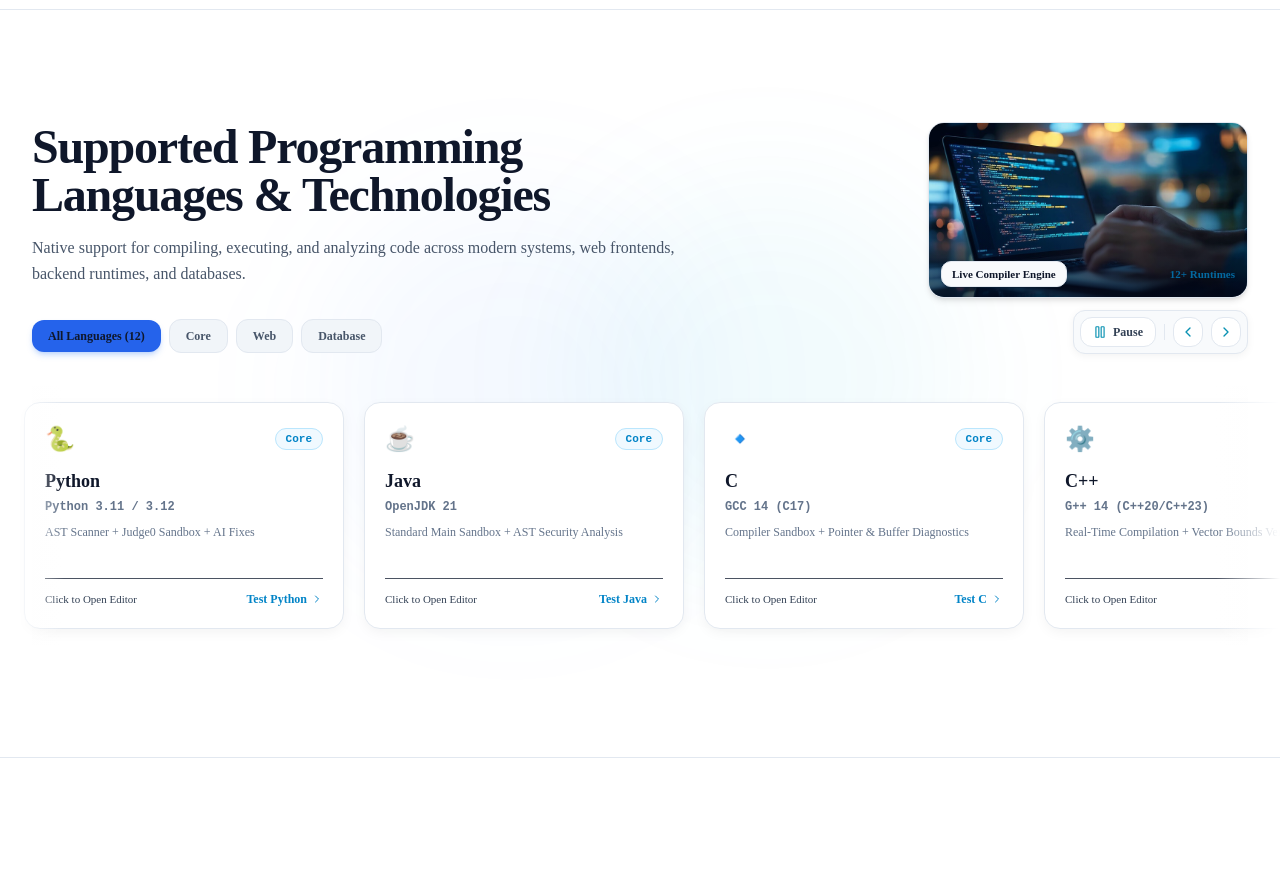
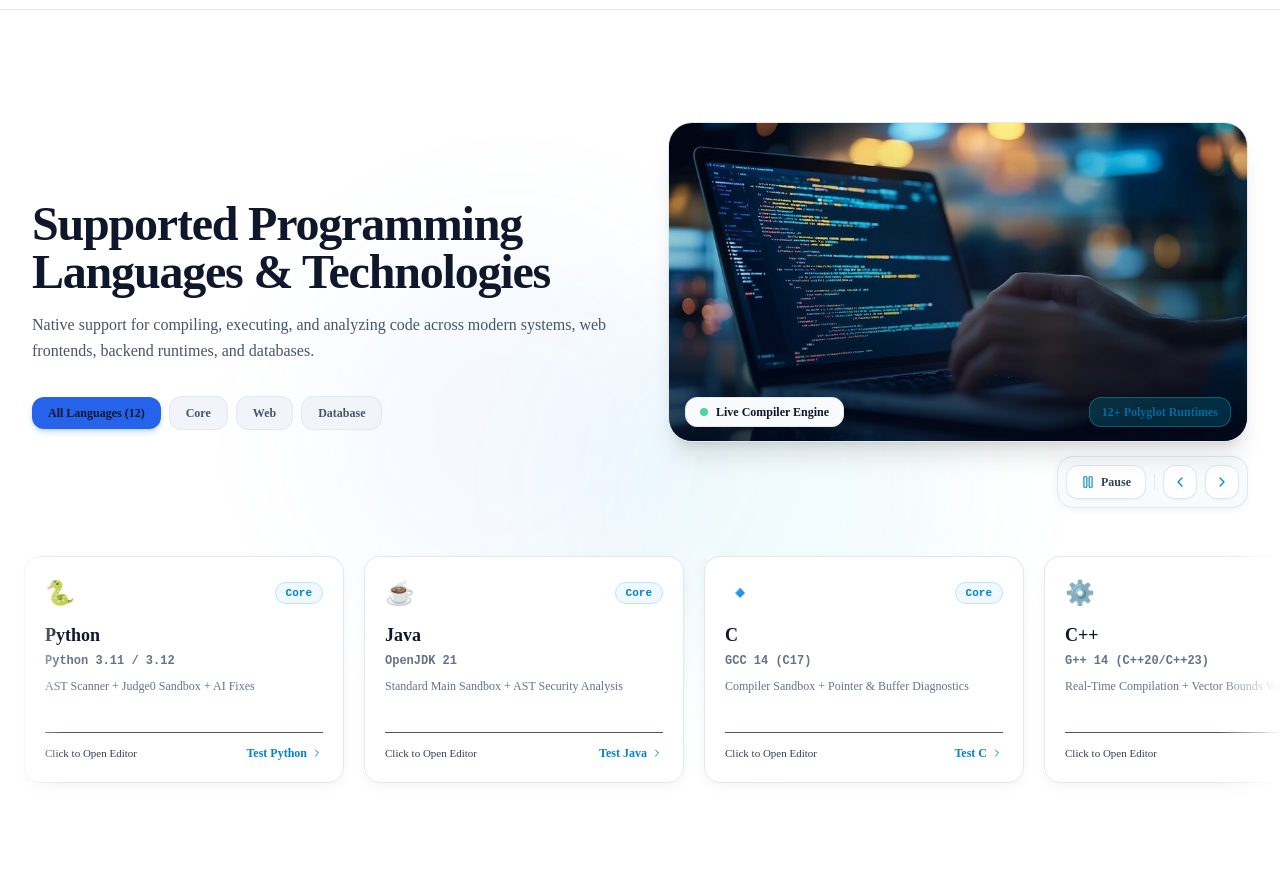
Before and after one commit to ProjectForgeR/Tanuja-project-Code-gaurdian, a React (Vite) app in the folder frontend/: page / in a window 1280 px wide. Shown: the part 1500-2374 px from the top of the page. Built offline with nearby package versions, Linux system fonts and the light colour scheme.

Commit message:
feat(ui): enlarge right-side preview image in Supported Languages section

```diff
--- a/frontend/src/pages/LandingPage.tsx
+++ b/frontend/src/pages/LandingPage.tsx
@@ -894,32 +894,35 @@ export const LandingPage: React.FC = () => {
               </div>
             </div>
 
-            {/* Right Side Corner: Inset Image + Carousel Controls */}
-            <div className="flex flex-col sm:flex-row lg:flex-col items-start lg:items-end gap-3 shrink-0">
-              {/* Inset Image Card */}
-              <div className="group relative overflow-hidden rounded-2xl border border-slate-200 dark:border-slate-800 bg-slate-100 dark:bg-slate-900 shadow-md hover:shadow-xl transition-all duration-300 w-72 sm:w-80 h-36 sm:h-44">
+            {/* Right Side Corner: Large Inset Image + Carousel Controls */}
+            <div className="flex flex-col items-start lg:items-end gap-3.5 shrink-0 w-full lg:w-auto">
+              {/* Large Inset Image Card */}
+              <div className="group relative overflow-hidden rounded-3xl border border-slate-200 dark:border-slate-800 bg-slate-100 dark:bg-slate-900 shadow-xl hover:shadow-2xl transition-all duration-500 w-full sm:w-[460px] md:w-[500px] lg:w-[520px] xl:w-[580px] h-60 sm:h-72 md:h-80">
                 <img
                   src="/languages-preview.jpg"
                   alt="Code execution and compiler diagnostics preview"
-                  className="w-full h-full object-cover object-center group-hover:scale-105 transition-transform duration-500"
+                  className="w-full h-full object-cover object-center group-hover:scale-105 transition-transform duration-700"
                 />
-                <div className="pointer-events-none absolute inset-0 bg-gradient-to-t from-slate-950/70 via-transparent to-transparent" />
-                <div className="absolute bottom-2.5 left-3 right-3 flex items-center justify-between text-[11px] font-semibold text-white">
-                  <span className="bg-slate-900/80 backdrop-blur-md px-2.5 py-1 rounded-md border border-white/10 shadow-sm">
+                <div className="pointer-events-none absolute inset-0 bg-gradient-to-t from-slate-950/80 via-slate-950/20 to-transparent" />
+                <div className="absolute bottom-3.5 left-4 right-4 flex items-center justify-between text-xs font-semibold text-white">
+                  <span className="bg-slate-900/85 backdrop-blur-md px-3.5 py-1.5 rounded-xl border border-white/15 shadow-lg flex items-center gap-2">
+                    <span className="h-2 w-2 rounded-full bg-emerald-400 animate-pulse" />
                     Live Compiler Engine
                   </span>
-                  <span className="text-cyan-300 drop-shadow">12+ Runtimes</span>
+                  <span className="bg-cyan-500/20 border border-cyan-400/30 text-cyan-300 backdrop-blur-md px-3 py-1.5 rounded-xl drop-shadow">
+                    12+ Polyglot Runtimes
+                  </span>
                 </div>
               </div>
 
               {/* Carousel Controls (Pause/Play, Left Arrow, Right Arrow) */}
-              <div className="carousel-controls-box flex items-center gap-2 bg-slate-100 dark:bg-slate-900 border border-slate-200 dark:border-slate-800 p-1.5 rounded-xl shadow-sm">
+              <div className="carousel-controls-box flex items-center gap-2 bg-slate-100 dark:bg-slate-900 border border-slate-200 dark:border-slate-800 p-2 rounded-2xl shadow-sm">
                 <button
                   type="button"
                   onClick={togglePlayPause}
                   aria-label={isPlaying ? 'Pause automatic scrolling' : 'Resume automatic scrolling'}
                   title={isPlaying ? 'Pause' : 'Play'}
-                  className="flex items-center gap-1.5 px-3 py-1.5 rounded-lg text-xs font-semibold text-slate-700 dark:text-slate-200 hover:text-cyan-600 dark:hover:text-cyan-400 bg-white dark:bg-slate-800 hover:bg-slate-50 dark:hover:bg-slate-700 border border-slate-200 dark:border-slate-700 transition cursor-pointer"
+                  className="flex items-center gap-1.5 px-3.5 py-2 rounded-xl text-xs font-semibold text-slate-700 dark:text-slate-200 hover:text-cyan-600 dark:hover:text-cyan-400 bg-white dark:bg-slate-800 hover:bg-slate-50 dark:hover:bg-slate-700 border border-slate-200 dark:border-slate-700 transition cursor-pointer shadow-sm"
                 >
                   {isPlaying ? (
                     <>
@@ -941,7 +944,7 @@ export const LandingPage: React.FC = () => {
                   onClick={handleScrollLeft}
                   aria-label="Scroll carousel to the left"
                   title="Scroll Left"
-                  className="p-1.5 rounded-lg text-slate-700 dark:text-slate-200 hover:text-cyan-600 dark:hover:text-cyan-400 bg-white dark:bg-slate-800 hover:bg-slate-50 dark:hover:bg-slate-700 border border-slate-200 dark:border-slate-700 transition cursor-pointer"
+                  className="p-2 rounded-xl text-slate-700 dark:text-slate-200 hover:text-cyan-600 dark:hover:text-cyan-400 bg-white dark:bg-slate-800 hover:bg-slate-50 dark:hover:bg-slate-700 border border-slate-200 dark:border-slate-700 transition cursor-pointer shadow-sm"
                 >
                   <ChevronLeft className="h-4 w-4 text-cyan-600 dark:text-cyan-400" />
                 </button>
@@ -951,7 +954,7 @@ export const LandingPage: React.FC = () => {
                   onClick={handleScrollRight}
                   aria-label="Scroll carousel to the right"
                   title="Scroll Right"
-                  className="p-1.5 rounded-lg text-slate-700 dark:text-slate-200 hover:text-cyan-600 dark:hover:text-cyan-400 bg-white dark:bg-slate-800 hover:bg-slate-50 dark:hover:bg-slate-700 border border-slate-200 dark:border-slate-700 transition cursor-pointer"
+                  className="p-2 rounded-xl text-slate-700 dark:text-slate-200 hover:text-cyan-600 dark:hover:text-cyan-400 bg-white dark:bg-slate-800 hover:bg-slate-50 dark:hover:bg-slate-700 border border-slate-200 dark:border-slate-700 transition cursor-pointer shadow-sm"
                 >
                   <ChevronRight className="h-4 w-4 text-cyan-600 dark:text-cyan-400" />
                 </button>
```
